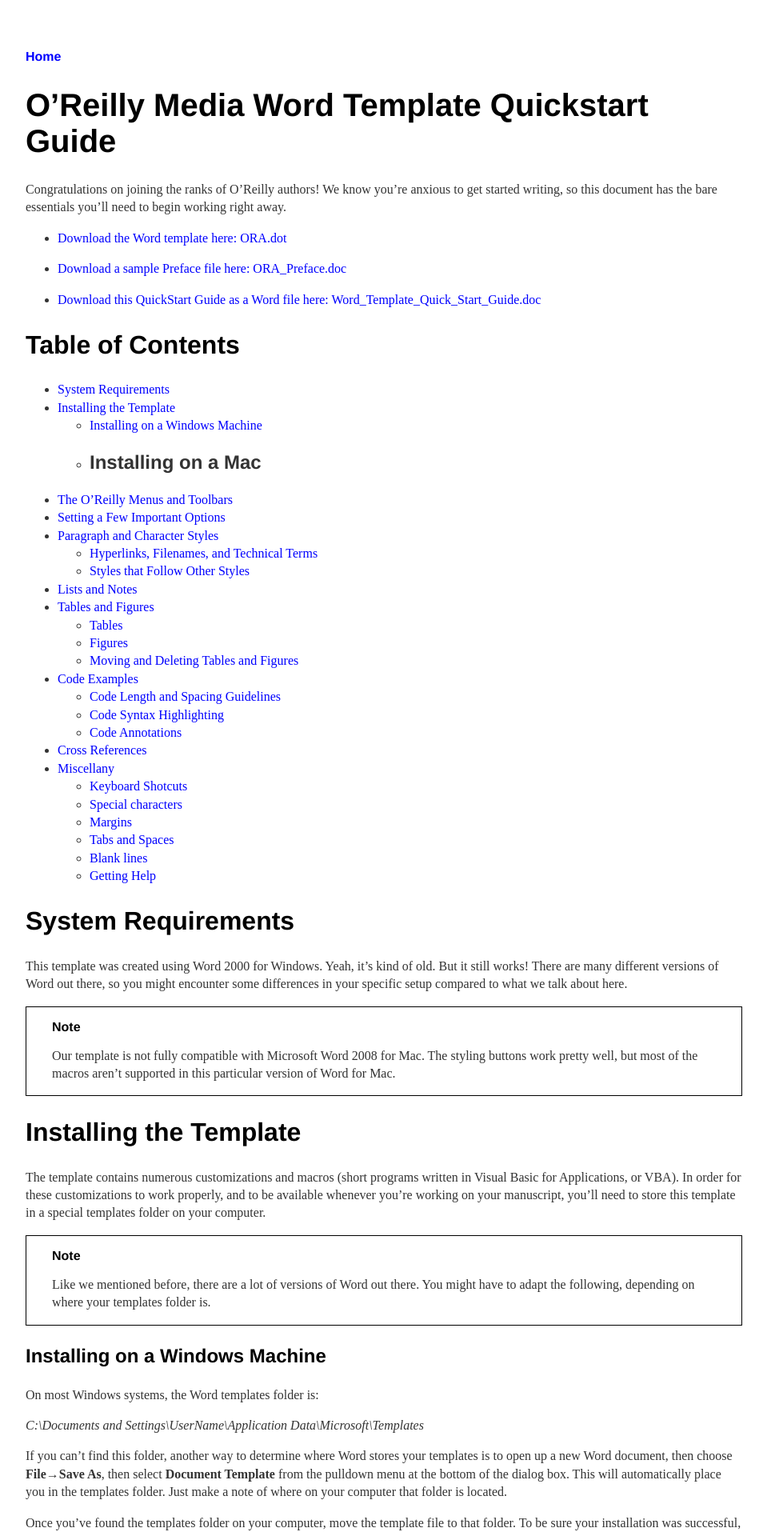
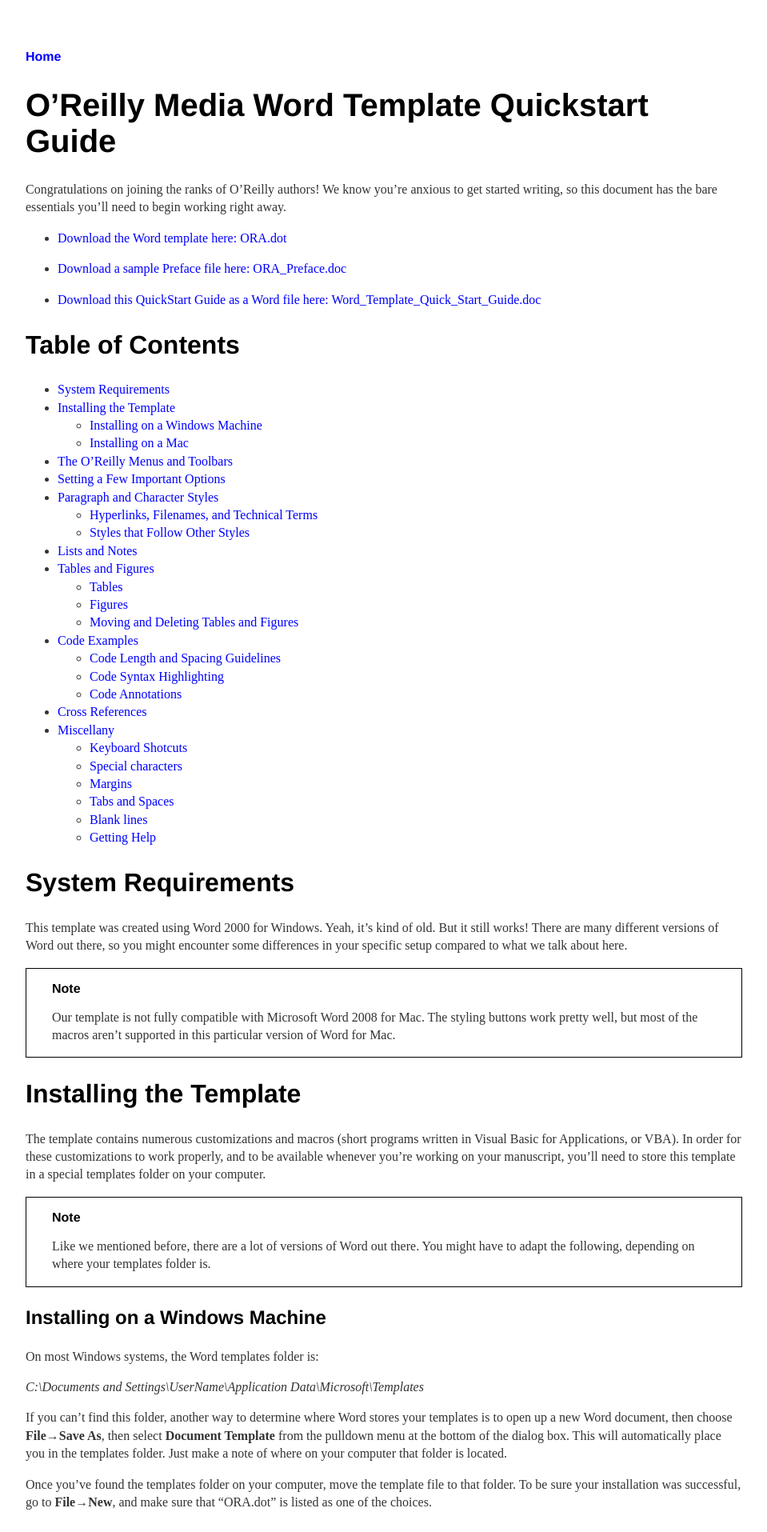
Before and after one commit to oreillymedia/production-resources, a Jekyll site: the page built from word/index.md, in a window 1280 px wide. Shown: the top 1915 px of the page at 80% size, without its empty margins (160-1119 px from the left). Built offline with Jekyll 4.4.1, drawn with Linux system fonts in a browser that asks for light colours.

Commit message:
fix typo in toc

```diff
--- a/word/index.md
+++ b/word/index.md
@@ -17,7 +17,7 @@
 * <a href="#system-requirements">System Requirements</a>
 * <a href="#installing">Installing the Template</a>
   * <a href="#install-windows">Installing on a Windows Machine</a>
-  * <h3 id="install-mac">Installing on a Mac</h3>
+  * <a href="#install-mac">Installing on a Mac</a>
 * <a href="#menus-toolbars">The O'Reilly Menus and Toolbars</a>
 * <a href="#setting-options">Setting a Few Important Options</a>
 * <a href="#paragraph-character-styles">Paragraph and Character Styles</a>
```
